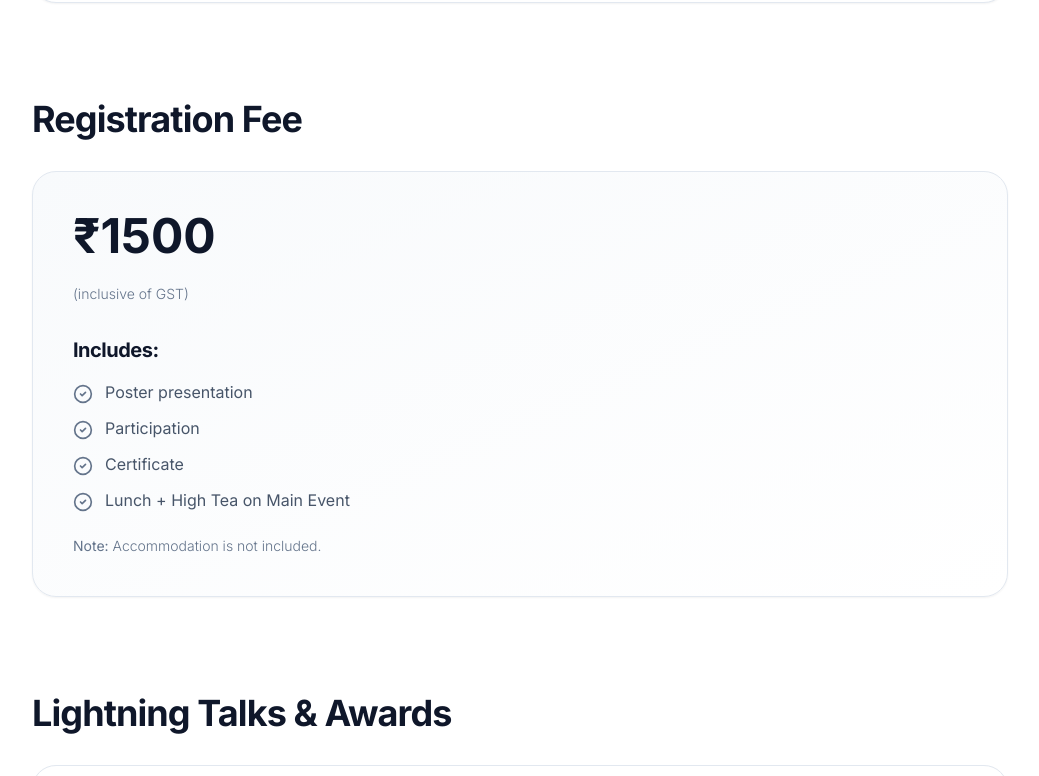
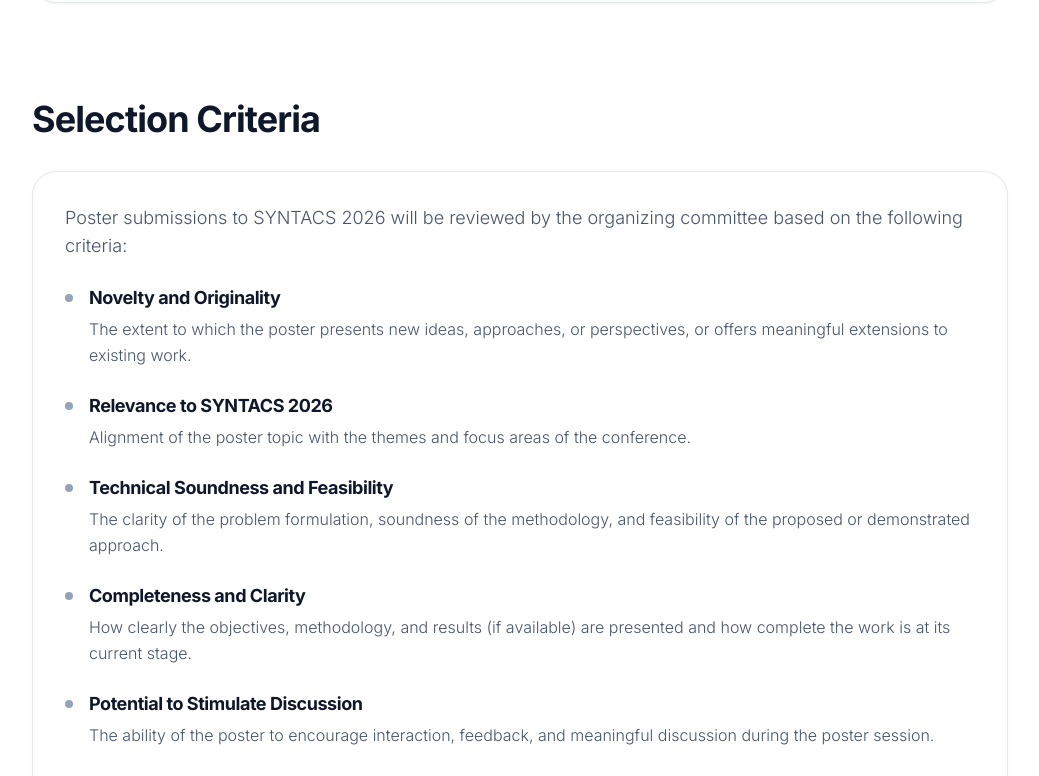
Before and after one commit to encodedCoder/syntacs2026, a Next.js app: page /call-for-papers in a window 1280 px wide. Shown: the part 4284-5060 px from the top of the page, without its empty margins (120-1159 px from the left). Built offline with nearby package versions, Linux system fonts and the light colour scheme.

Commit message:
Add Selection Criteria to Call For Papers

```diff
--- a/src/app/call-for-papers/page.tsx
+++ b/src/app/call-for-papers/page.tsx
@@ -287,6 +287,56 @@ export default function CallForPapersPage() {
           </div>
         </motion.section>
 
+        {/* Selection Criteria */}
+        <motion.section
+          initial={{ opacity: 0, y: 20 }}
+          whileInView={{ opacity: 1, y: 0 }}
+          className="mb-24"
+        >
+          <h2 className="text-3xl md:text-4xl font-bold tracking-tight mb-8 text-slate-900">Selection Criteria</h2>
+          <div className="p-8 rounded-3xl bg-white border border-slate-200 shadow-sm">
+            <p className="text-slate-600 mb-6 text-lg">
+              Poster submissions to SYNTACS 2026 will be reviewed by the organizing committee based on the following criteria:
+            </p>
+            <div className="space-y-6">
+              {[
+                {
+                  title: "Novelty and Originality",
+                  description: "The extent to which the poster presents new ideas, approaches, or perspectives, or offers meaningful extensions to existing work."
+                },
+                {
+                  title: "Relevance to SYNTACS 2026",
+                  description: "Alignment of the poster topic with the themes and focus areas of the conference."
+                },
+                {
+                  title: "Technical Soundness and Feasibility",
+                  description: "The clarity of the problem formulation, soundness of the methodology, and feasibility of the proposed or demonstrated approach."
+                },
+                {
+                  title: "Completeness and Clarity",
+                  description: "How clearly the objectives, methodology, and results (if available) are presented and how complete the work is at its current stage."
+                },
+                {
+                  title: "Potential to Stimulate Discussion",
+                  description: "The ability of the poster to encourage interaction, feedback, and meaningful discussion during the poster session."
+                },
+                {
+                  title: "Visual Quality and Organization",
+                  description: "Effectiveness of the poster layout, readability, and visual presentation in communicating the core ideas."
+                }
+              ].map((item, index) => (
+                <div key={index} className="flex gap-4">
+                  <div className="w-2 h-2 rounded-full bg-slate-400 mt-2.5 shrink-0" />
+                  <div>
+                    <h3 className="text-lg font-bold text-slate-900 mb-1">{item.title}</h3>
+                    <p className="text-slate-600 leading-relaxed">{item.description}</p>
+                  </div>
+                </div>
+              ))}
+            </div>
+          </div>
+        </motion.section>
+
         {/* Registration Fee */}
         <motion.section
           initial={{ opacity: 0, y: 20 }}
```
